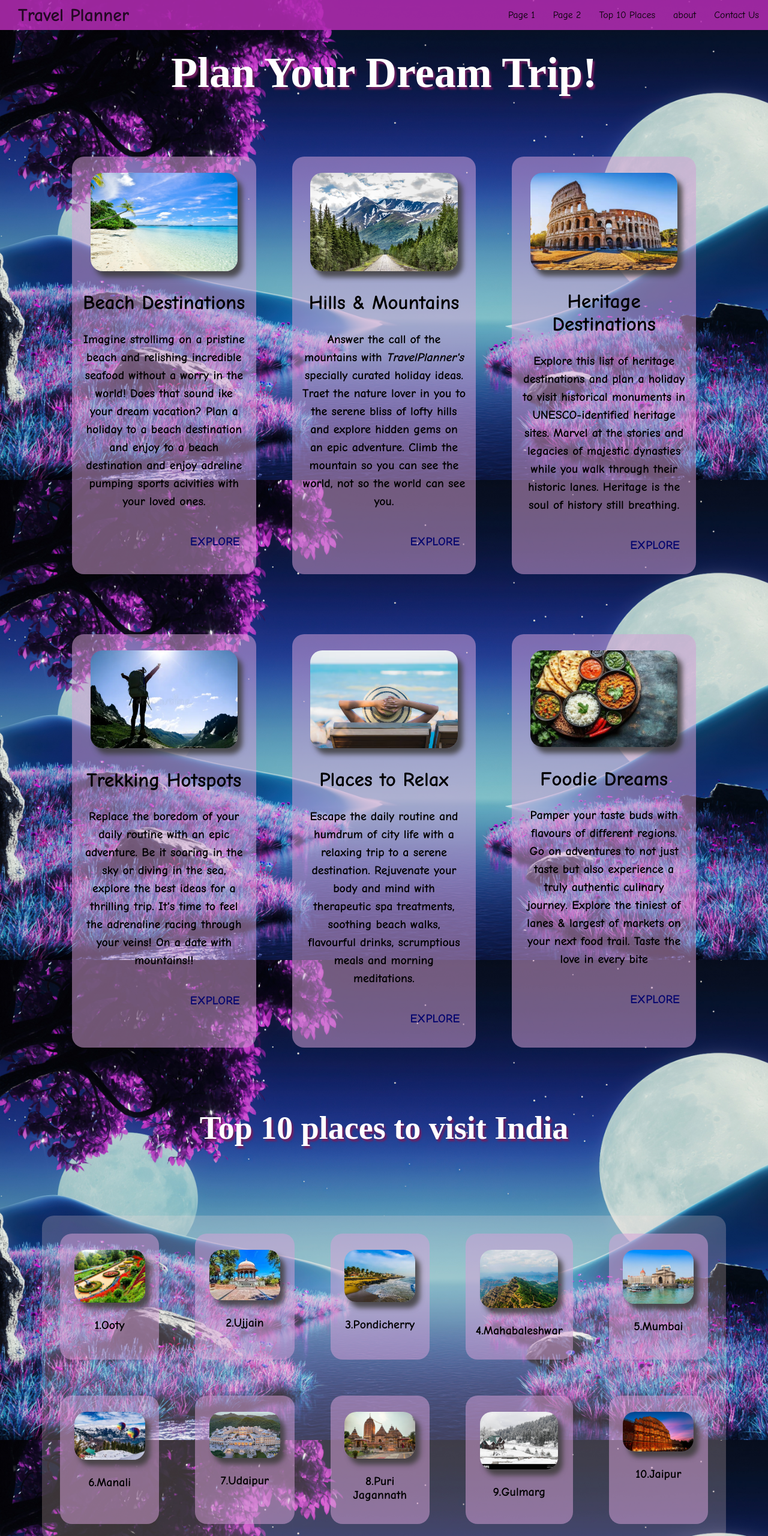
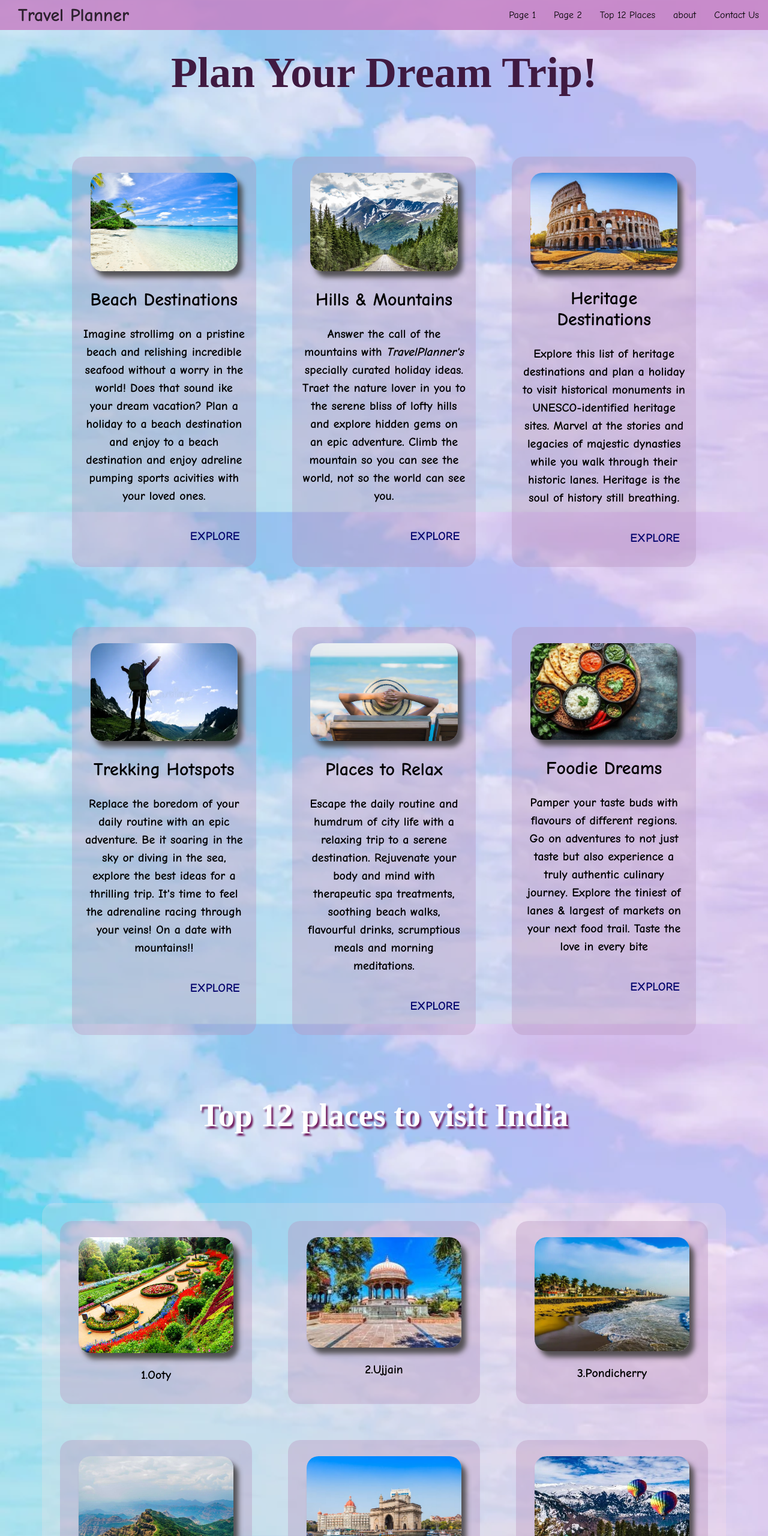
Before and after one commit to mayuriposham284-lang/WPD-Microproject, a plain HTML site: page travelmain.html in a window 1280 px wide. Shown: the top 2560 px of the page at 60% size. Drawn offline with Linux system fonts and the light colour scheme.

Commit message:
Add files via upload

```diff
--- a/travelmain.html
+++ b/travelmain.html
@@ -7,7 +7,7 @@
             {
                 font-size: 16px;
                 font-family: 'Times New Roman','Times New Roman', Times, serif;
-                background-image: url(bg1.jpg);
+                background-image: url(bg47.jpg);
                 background-repeat: no-repeat;
                 background-size:cover;
                 background-attachment: fixed;
@@ -24,17 +24,16 @@
                 border-radius: 20px;
                 font-family: Lucida Calligraphy;
                 font-size: 36px;
-                color: white;
+                color: rgb(64, 26, 65);
                 padding: 0px;
                 transition: all 0.3s ease;
-                text-shadow: 3px 4px 3px rgb(114, 29, 96);
                 margin-top: 80px;
                 margin-bottom: 0px;
             }
             .header:hover
             {
                 transform: scale(1.1);
-                text-shadow: 4px 5px 3px rgb(109, 25, 91);
+                text-shadow: 4px 3px 3px rgb(116, 113, 116);
             }
             .title
             {
@@ -71,7 +70,7 @@
                 background-color: rgba(255, 221, 221, 0.224);
                 margin: 70px;
                 display:grid;
-                grid-template-columns: repeat(5,1fr);
+                grid-template-columns: repeat(3,1fr);
                 padding: 10px;
                 text-align: center;
                 gap: 20px;
@@ -101,11 +100,11 @@
             }
             .box
             {
-                background-color: rgba(214, 163, 216, 0.518);
+                background-color: rgba(182, 145, 186, 0.354);
                 border-radius: 20px;
                 padding: 17px;
                 color: rgb(255, 255, 255);
-                font-size: 22px;
+                font-size: 20px;
                 margin: 20px;
                 transition: all 0.3s ease;
             }
@@ -150,7 +149,7 @@
             {
                 position: fixed;
                 width: 100%;
-                background-color: rgba(180, 45, 180, 0.861);
+                background-color: rgba(197, 130, 197, 0.861);
                 z-index: 10;
                 height: 50px;
                 margin: 0;
@@ -188,6 +187,7 @@
             .about
             {
                 font-size: 18px;
+                background-color: rgba(210, 181, 211, 0.632);
             }
             @media screen and (max-width: 768px){
             .container
@@ -198,7 +198,6 @@
             {
                 grid-template-columns: repeat(2,1fr);
             }
-
         }
           @media screen and (max-width: 1024px)
           {
@@ -211,18 +210,17 @@
                 grid-template-columns: repeat(2,1fr);
             }
            }
-
         </style>
     </head>
     <header>
             <div class="header1">
                 <div class="header1-left"><p style="font-size: 30px;">Travel Planner</p></div>
                 <div class="header1-right">
-                    <a href="#page 1"><span>Page 1</span></a>
-                    <a href="#page 2"><span>Page 2</span></a>
-                    <a href="#travel"><span>Top 10 Places</span></a>
-                    <a href="#about"><span>about</span></a>
-                    <a href="#contact us"><span>Contact Us</span></a>
+                    <a href="#page 1">Page 1</a>
+                    <a href="#page 2">Page 2</a>
+                    <a href="#travel">Top 12 Places</a>
+                    <a href="#about">about</a>
+                    <a href="#contact us">Contact Us</a>
                 </div>
             </div>
     </header>
@@ -341,12 +339,13 @@
                 </div>
             </div>
             </div>
-            <div class="title">
+            <div class="title" id="travel">
                 <center><h1>
-                    <h2>Top 10 places to visit India</h2>
+                    <h2>Top 12 places to visit India</h2>
                 </h1></center>
             </div>
-            <div class="main" id="travel">
+            <mareqee direction="left" loop="90">
+            <div class="main" >
                 <div class="box">
                         <a href="https://ootytourism.co.in/">
                             <img src="bg36.jpg" class="im">
@@ -407,7 +406,20 @@
                         <p>10.Jaipur</p>
                     </a>
                 </div>
+                <div class="box">
+                    <a href="https://www.tajmahal.gov.in/#slider">
+                        <img src="bg46.jpeg" class="im">
+                        <p>11.Tajmahal</p>
+                    </a>
+                </div>
+                <div class="box">
+                    <a href="https://srjbtkshetra.org/">
+                        <img src="bg48.jpg" class="im">
+                        <p>12.Ayodhya</p>
+                    </a>
+                </div>
             </div>
+            </mareqee>
             <div class="title" id="about">
                 <center><h1>
                     <h2 style="font-size: 38px;">Choose from our list of holiday
```
Also changed, not shown: login.html (+1 -9 lines), loginpage.html (+1 -1 lines), bg46.jpeg (added), bg47.jpg (added), bg48.jpg (added).
